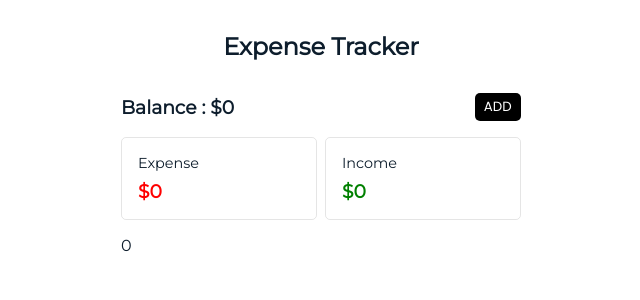
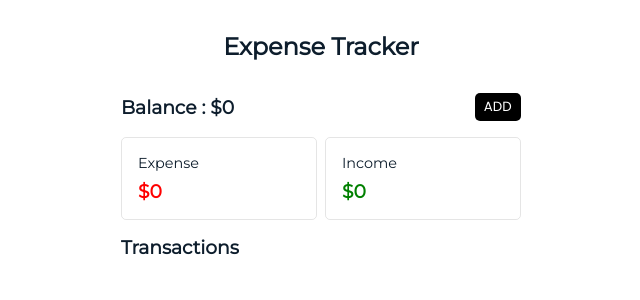
Before and after one commit to Sinac0de/Expense-Tracker-App, a React (Create React App) app: page / in a window 1280 px wide. Shown: the top 300 px of the page, without its empty margins (319-959 px from the left). Built offline with nearby package versions, Linux system fonts and the light colour scheme.

Commit message:
Fix Move the condition to the component

```diff
--- a/src/Components/ExpenseApp.js
+++ b/src/Components/ExpenseApp.js
@@ -31,9 +31,7 @@ const ExpenseApp = () => {
         expense={expense}
         addTransaction={addTransaction}
       />
-      {transactions.length && (
-        <TransactionsComponent transactions={transactions} />
-      )}
+      <TransactionsComponent transactions={transactions} />
     </section>
   );
 };
```
